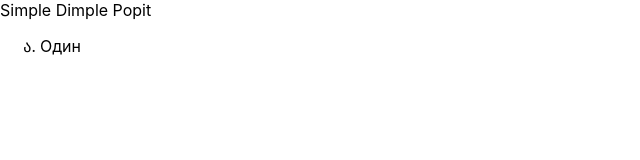
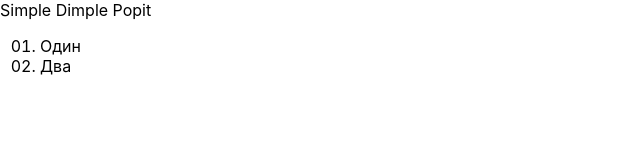
Before and after one commit to mrcrabs67/ReactProject, a React (Create React App) app in the folder reactproject1/: page / in a window 1280 px wide. Shown: the top 160 px of the page, without its empty margins (0-640 px from the left). Built offline with nearby package versions, Linux system fonts and the light colour scheme.

Commit message:
пробуем меняем

```diff
--- a/reactproject1/src/App.css
+++ b/reactproject1/src/App.css
@@ -1,2 +1,2 @@
 ul li {
-list-style-type: georgian}
+list-style-type: decimal-leading-zero}
--- a/reactproject1/src/App.js
+++ b/reactproject1/src/App.js
@@ -7,6 +7,7 @@
         Simple Dimple Popit
         <ul>
             <li>Один</li>
+            <li>Два</li>
         </ul>
     </div>
   );
```
